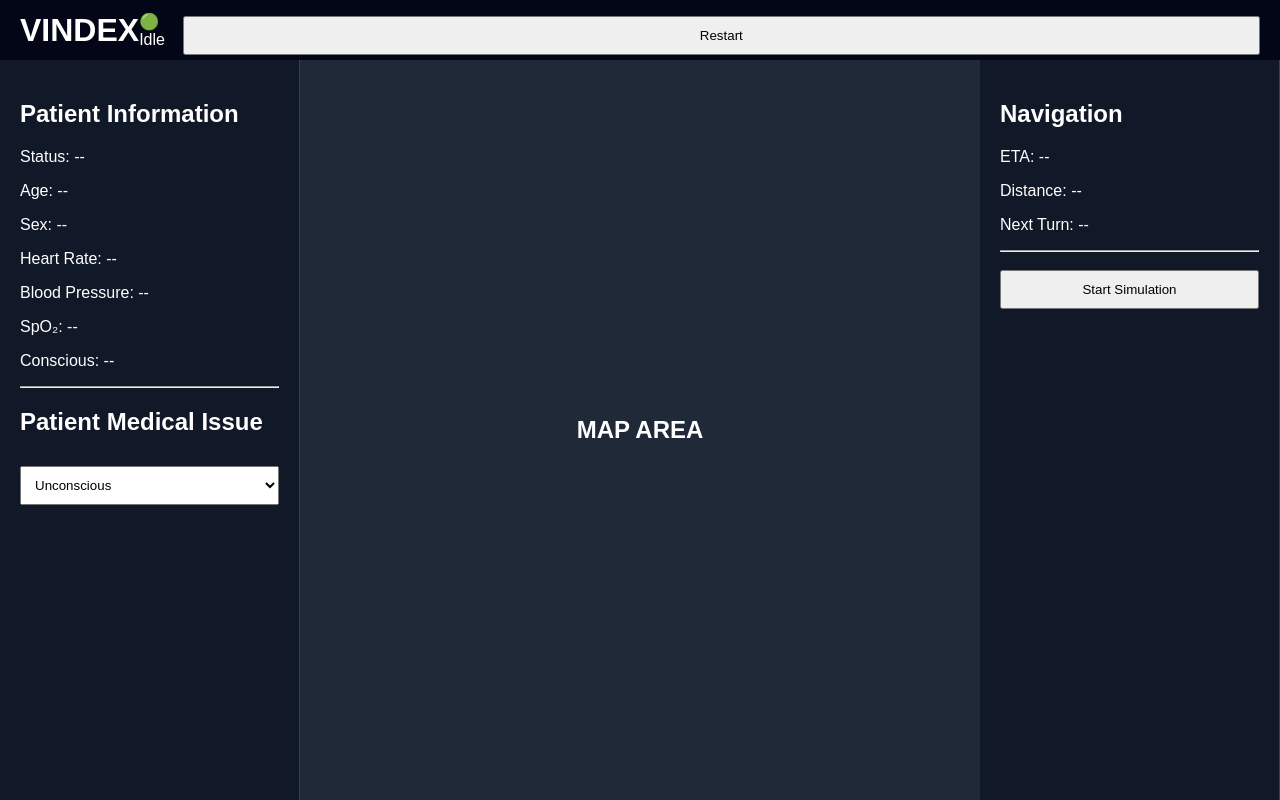
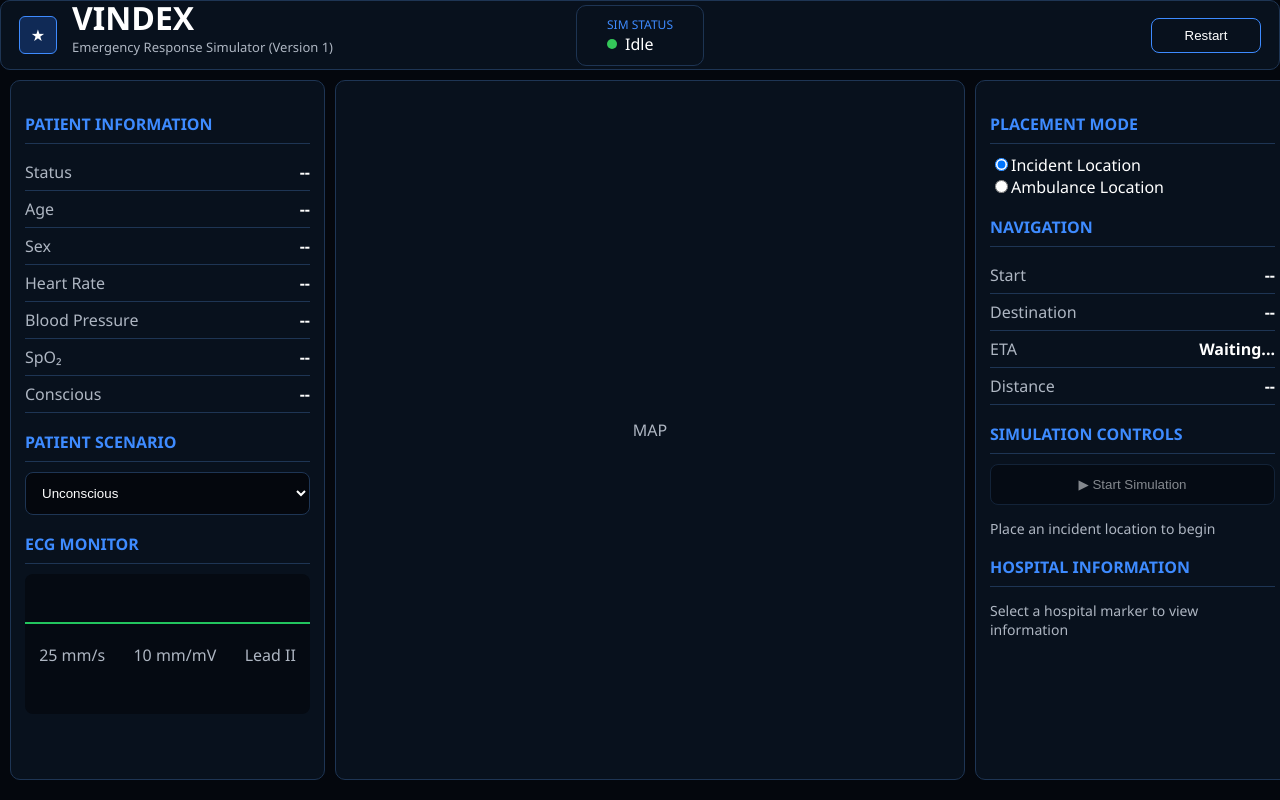
Before and after one commit to vinchenzo8361/vindex, a React (Vite) app: page / in a window 1280 px wide. Built offline with nearby package versions, Linux system fonts and the light colour scheme.

Commit message:
Polish Vindex dashboard UI layout

```diff
--- a/src/App.tsx
+++ b/src/App.tsx
@@ -2,35 +2,90 @@ function App() {
   return (
     <div className="app">
 
+      {/* HEADER */}
       <header className="header">
-        <h1>VINDEX</h1>
 
-        <div className="status">
-          🟢 Idle
+        <div className="branding">
+          <div className="logo">
+            ★
+          </div>
+
+          <div>
+            <h1>VINDEX</h1>
+            <p>Emergency Response Simulator (Version 1)</p>
+          </div>
         </div>
 
-        <button>
+
+        <div className="sim-status">
+
+          <div className="status-title">
+            SIM STATUS
+          </div>
+
+          <div className="status-value">
+            <span className="green-dot"></span>
+            Idle
+          </div>
+
+        </div>
+
+
+        <button className="restart-button">
           Restart
         </button>
+
       </header>
 
 
+
+      {/* MAIN DASHBOARD */}
       <main className="dashboard">
 
+
+        {/* LEFT PANEL */}
         <section className="panel left-panel">
+
           <h2>Patient Information</h2>
 
-          <p>Status: --</p>
-          <p>Age: --</p>
-          <p>Sex: --</p>
-          <p>Heart Rate: --</p>
-          <p>Blood Pressure: --</p>
-          <p>SpO₂: --</p>
-          <p>Conscious: --</p>
+          <div className="info-row">
+            <span>Status</span>
+            <strong>--</strong>
+          </div>
 
-          <hr />
+          <div className="info-row">
+            <span>Age</span>
+            <strong>--</strong>
+          </div>
 
-          <h2>Patient Medical Issue</h2>
+          <div className="info-row">
+            <span>Sex</span>
+            <strong>--</strong>
+          </div>
+
+          <div className="info-row">
+            <span>Heart Rate</span>
+            <strong>--</strong>
+          </div>
+
+          <div className="info-row">
+            <span>Blood Pressure</span>
+            <strong>--</strong>
+          </div>
+
+          <div className="info-row">
+            <span>SpO₂</span>
+            <strong>--</strong>
+          </div>
+
+          <div className="info-row">
+            <span>Conscious</span>
+            <strong>--</strong>
+          </div>
+
+
+
+          <h2>Patient Scenario</h2>
 
           <select>
             <option>Unconscious</option>
@@ -44,27 +99,104 @@ function App() {
             <option>Car Crash</option>
           </select>
 
+
+
+          <h2>ECG Monitor</h2>
+
+          <div className="ecg">
+
+            <div className="ecg-line"></div>
+
+            <div className="ecg-labels">
+              <span>25 mm/s</span>
+              <span>10 mm/mV</span>
+              <span>Lead II</span>
+            </div>
+
+          </div>
+
+
         </section>
 
 
-        <section className="map">
-          <h2>MAP AREA</h2>
+
+
+
+        {/* MAP */}
+        <section className="map-panel">
+
+          <div className="map-placeholder">
+            MAP
+          </div>
+
         </section>
 
 
+
+
+
+        {/* RIGHT PANEL */}
         <section className="panel right-panel">
+
+
+          <h2>Placement Mode</h2>
+
+          <label>
+            <input type="radio" defaultChecked />
+            Incident Location
+          </label>
+
+          <br />
+
+          <label>
+            <input type="radio" />
+            Ambulance Location
+          </label>
+
+
 
           <h2>Navigation</h2>
 
-          <p>ETA: --</p>
-          <p>Distance: --</p>
-          <p>Next Turn: --</p>
+          <div className="info-row">
+            <span>Start</span>
+            <strong>--</strong>
+          </div>
 
-          <hr />
+          <div className="info-row">
+            <span>Destination</span>
+            <strong>--</strong>
+          </div>
 
-          <button>
-            Start Simulation
+          <div className="info-row">
+            <span>ETA</span>
+            <strong>Waiting...</strong>
+          </div>
+
+          <div className="info-row">
+            <span>Distance</span>
+            <strong>--</strong>
+          </div>
+
+
+
+          <h2>Simulation Controls</h2>
+
+          <button className="start-button">
+            ▶ Start Simulation
           </button>
+
+          <p className="helper">
+            Place an incident location to begin
+          </p>
+
+
+
+          <h2>Hospital Information</h2>
+
+          <p className="helper">
+            Select a hospital marker to view information
+          </p>
+
 
         </section>
 
@@ -75,4 +207,5 @@ function App() {
   );
 }
 
+
 export default App;
--- a/src/index.css
+++ b/src/index.css
@@ -1,70 +1,272 @@
 html,
 body,
 #root {
-  margin: 0;
-  width: 100%;
-  height: 100%;
+  margin:0;
+  width:100%;
+  height:100%;
 }
 
 
 body {
-  background: #111827;
-  color: white;
-  font-family: Arial, sans-serif;
+
+  background:#04070D;
+  color:white;
+  font-family:"Segoe UI", Arial, sans-serif;
+
 }
 
+* {
+  box-sizing:border-box;
+}
 
 .app {
-  width: 100%;
-  height: 100%;
-}
 
-
-.header {
-  height: 60px;
-  background: #020617;
-
-  display: flex;
-  align-items: center;
-  justify-content: space-between;
-
-  padding: 0 20px;
-}
-
-
-.dashboard {
-
-  display: grid;
-
-  grid-template-columns: 300px 1fr 300px;
-
-  height: calc(100vh - 60px);
+  width:100%;
+  height:100%;
 
 }
 
 
-.panel {
 
-  background: #111827;
+/* HEADER */
 
-  padding: 20px;
+.header {
 
-  border-right: 1px solid #374151;
+  height:70px;
+
+  display:flex;
+  align-items:center;
+
+  position:relative;
+
+  padding:0 18px;
+
+  border:1px solid #1E3554;
+
+  background:#08111D;
+
+  border-radius:10px;
+
+  box-sizing:border-box;
 
 }
 
 
-.map {
+.branding {
 
-  background: #1f2937;
+  display:flex;
+  align-items:center;
+  gap:15px;
+
+}
+
+
+.logo {
+
+  width:38px;
+  height:38px;
+
+  background:#102A56;
+
+  display:flex;
+  align-items:center;
+  justify-content:center;
+
+  border:1px solid #3E8BFF;
+
+  border-radius:6px;
+
+}
+
+
+
+.branding h1 {
+
+  margin:0;
+
+  font-size:32px;
+
+  line-height:1;
+
+}
+
+
+.branding p {
+
+  margin-top:4px;
+
+  color:#AEB6C2;
+
+  font-size:13px;
+
+}
+
+
+
+
+.sim-status {
+
+  position:absolute;
+
+  left:50%;
+
+  transform:translateX(-50%);
+
+  background:#08111D;
+
+  border:1px solid #1E3554;
+
+  padding:10px 30px;
+
+  border-radius:10px;
+
+  text-align:center;
+
+}
+
+
+
+.status-title {
+
+  color:#3E8BFF;
+
+  font-size:12px;
+
+}
+
+
+
+.status-value {
 
   display:flex;
 
-  justify-content:center;
-
   align-items:center;
 
+  gap:8px;
+
 }
+
+
+.green-dot {
+
+  width:10px;
+  height:10px;
+
+  background:#34C759;
+
+  border-radius:50%;
+
+}
+
+
+
+
+.restart-button {
+
+  width:110px;
+
+  position:absolute;
+
+  right:18px;
+
+  background:#08111D;
+
+  color:white;
+
+  border:1px solid #3E8BFF;
+
+  border-radius:8px;
+
+  padding:9px;
+
+  cursor:pointer;
+
+}
+
+
+.restart-button:hover {
+
+  background:#102A56;
+
+}
+
+
+
+
+
+/* MAIN */
+
+.dashboard {
+
+  display:grid;
+
+  grid-template-columns:25% 50% 25%;
+
+  height:calc(100vh - 80px);
+
+  gap:10px;
+
+  padding:10px;
+
+  box-sizing:border-box;
+
+  overflow:hidden;
+
+}
+
+
+
+.panel,
+.map-panel {
+
+  background:#08111D;
+
+  border:1px solid #1E3554;
+
+  border-radius:10px;
+
+  padding:14px;
+
+}
+
+
+
+h2 {
+
+  color:#3E8BFF;
+
+  text-transform:uppercase;
+
+  font-size:16px;
+
+  border-bottom:1px solid #1E3554;
+
+  padding-bottom:8px;
+
+}
+
+
+
+.info-row {
+
+  display:flex;
+
+  justify-content:space-between;
+
+  padding:7px 0;
+
+  border-bottom:1px solid #1E3554;
+
+}
+
+
+
+.info-row span {
+
+  color:#AEB6C2;
+
+}
+
 
 
 select,
@@ -72,8 +274,100 @@ button {
 
   width:100%;
 
-  padding:10px;
+  background:#04070D;
 
-  margin-top:10px;
+  color:white;
+
+  border:1px solid #1E3554;
+
+  padding:12px;
+
+  border-radius:8px;
 
 }
+
+
+
+
+.map-placeholder {
+
+  width:100%;
+  height:100%;
+
+  display:flex;
+
+  justify-content:center;
+  align-items:center;
+
+  color:#AEB6C2;
+
+}
+
+
+
+/* ECG */
+
+.ecg {
+
+  height:140px;
+
+  background:#050A12;
+
+  border-radius:8px;
+
+  display:flex;
+
+  flex-direction:column;
+
+  justify-content:center;
+
+}
+
+
+
+.ecg-line {
+
+  height:2px;
+
+  background:#22C55E;
+
+}
+
+
+
+.ecg-labels {
+
+  display:flex;
+
+  justify-content:space-around;
+
+  margin-top:20px;
+
+  color:#AEB6C2;
+
+}
+
+
+.start-button {
+
+  opacity:.5;
+
+}
+
+
+
+.helper {
+
+  color:#AEB6C2;
+
+  font-size:14px;
+
+}
+
+.left-panel h2,
+.right-panel h2 {
+
+margin-top:18px;
+margin-bottom:10px;
+
+}
```
